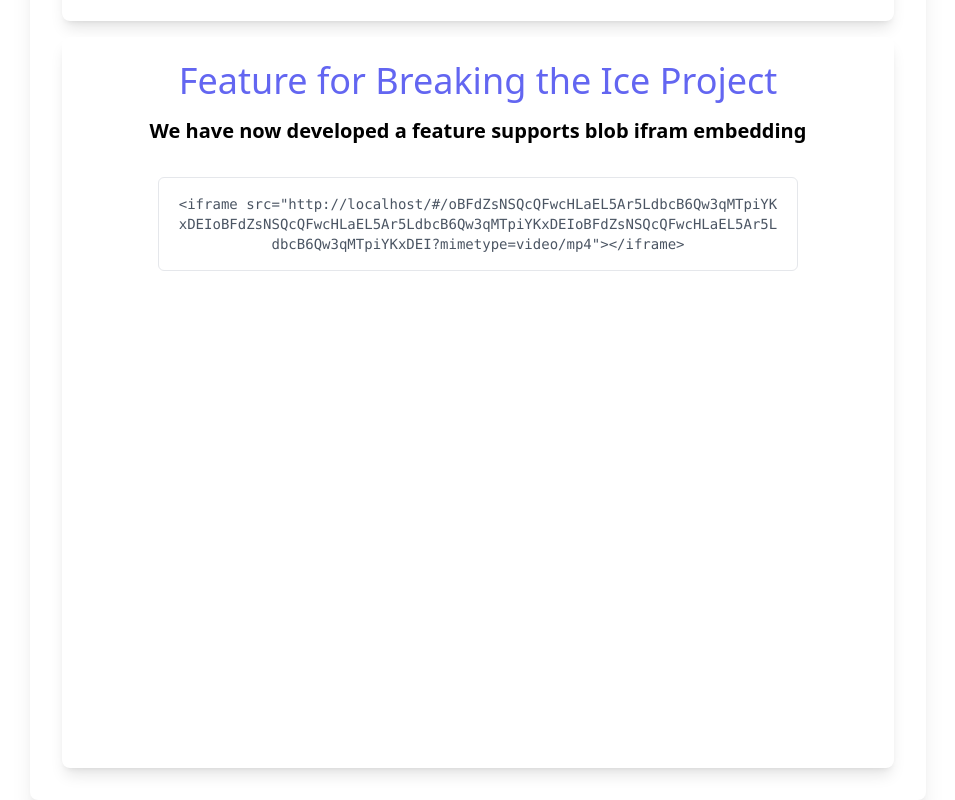
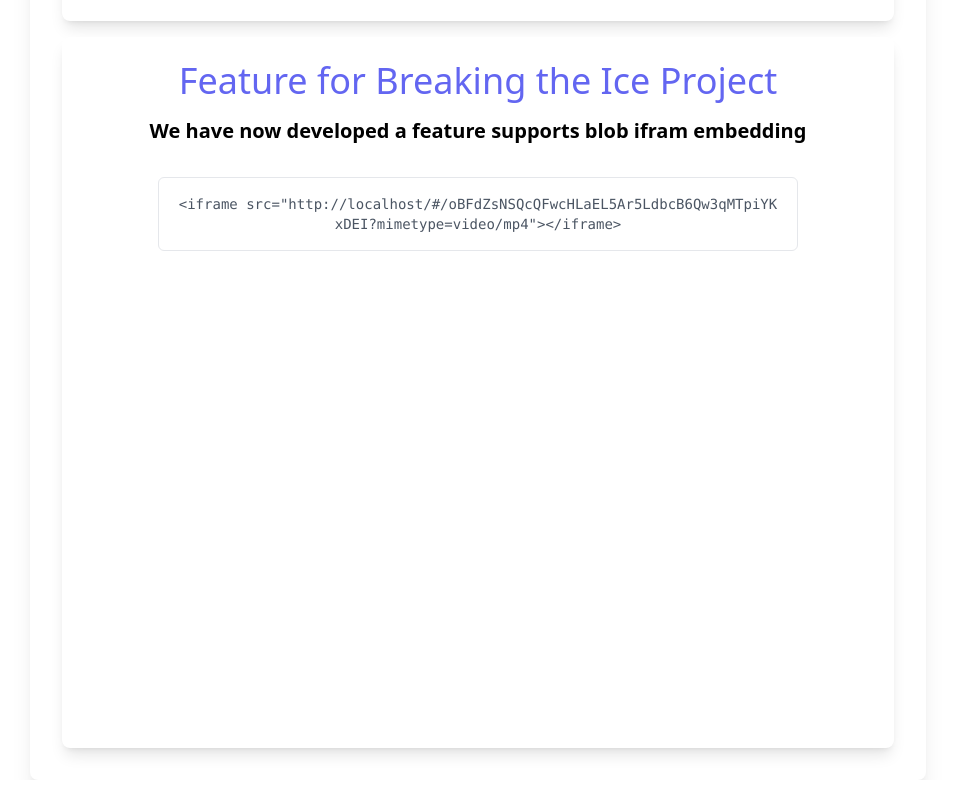
Before and after one commit to Euraxluo/secretlink, a React (Vite) app in the folder secretlink/: page / in a window 1280 px wide. Shown: the part 1120-1920 px from the top of the page, without its empty margins (162-1117 px from the left). Built offline with nearby package versions, Linux system fonts and the light colour scheme.

Commit message:
update iframe code display

```diff
--- a/secretlink/src/App.tsx
+++ b/secretlink/src/App.tsx
@@ -490,7 +490,7 @@ export default function App() {
                     <div className="w-full rounded-md border overflow-x-auto">
                         <pre className="p-4 text-sm">
                           <code className="text-gray-600 whitespace-pre-wrap break-all">
-                            {`<iframe src="${window.location.origin}/#/oBFdZsNSQcQFwcHLaEL5Ar5LdbcB6Qw3qMTpiYKxDEIoBFdZsNSQcQFwcHLaEL5Ar5LdbcB6Qw3qMTpiYKxDEIoBFdZsNSQcQFwcHLaEL5Ar5LdbcB6Qw3qMTpiYKxDEI?mimetype=video/mp4"></iframe>`}
+                            {`<iframe src="${window.location.origin}/#/oBFdZsNSQcQFwcHLaEL5Ar5LdbcB6Qw3qMTpiYKxDEI?mimetype=video/mp4"></iframe>`}
                           </code>
                         </pre>
                     </div>
```
